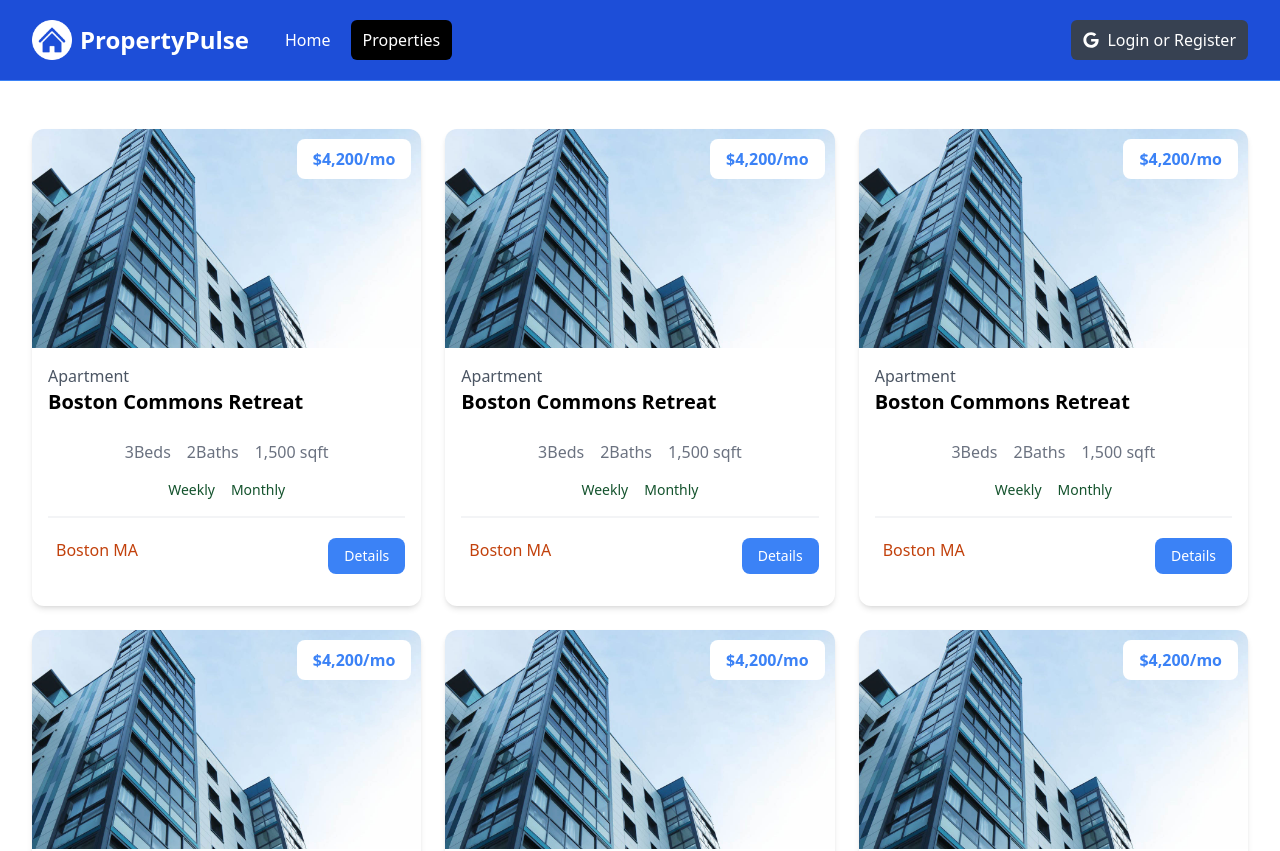
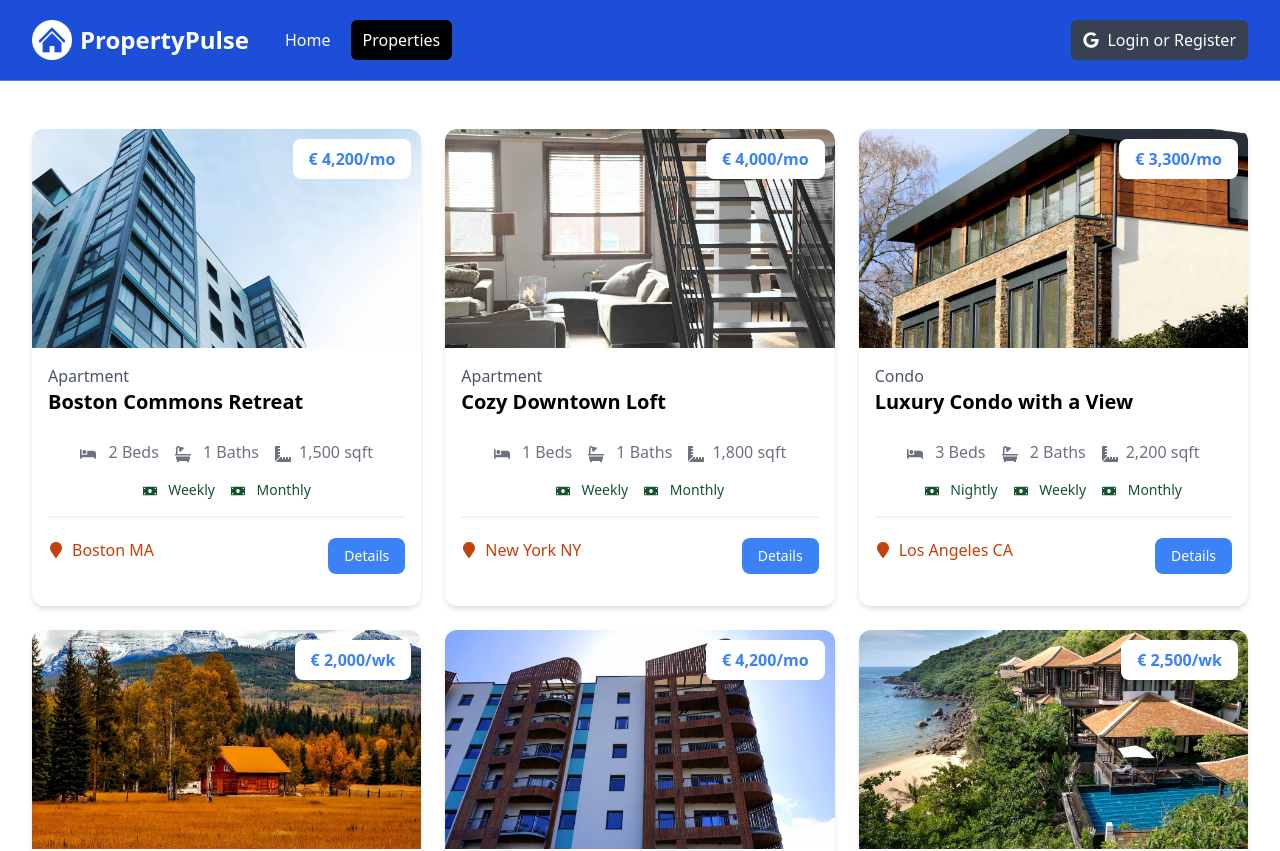
Before and after one commit to kwibus2000/propertypulse, a Next.js app: page /properties in a window 1280 px wide. Shown: the top 851 px of the page. Built offline with nearby package versions, Linux system fonts and the light colour scheme.

Commit message:
Add  Property Card Dynamic Data

```diff
--- a/components/PropertyCard.jsx
+++ b/components/PropertyCard.jsx
@@ -1,57 +1,96 @@
-const PropertyCard = () => {
+import Image from 'next/image';
+import Link from 'next/link';
+import {
+  FaBed,
+  FaBath,
+  FaRulerCombined,
+  FaMoneyBill,
+  FaMapMarker
+} from 'react-icons/fa';
+
+const PropertyCard = ({ property }) => {
+  const getRateDisplay = () => {
+    const { rates } = property;
+
+    if (rates.monthly) {
+      return `${rates.monthly.toLocaleString()}/mo`;
+    } else if (rates.weekly) {
+      return `${rates.weekly.toLocaleString()}/wk`;
+    } else if (rates.nightly) {
+      return `${rates.nightly.toLocaleString()}/night`;
+    }
+  };
+
   return (
     <div className='rounded-xl shadow-md relative'>
-      <img
-        src='images/properties/a1.jpg'
+      <Image
+        src={`/images/properties/${property.images[0]}`}
         alt=''
+        height={0}
+        width={0}
+        sizes='100vw'
         className='w-full h-auto rounded-t-xl'
       />
       <div className='p-4'>
         <div className='text-left md:text-center lg:text-left mb-6'>
-          <div className='text-gray-600'>Apartment</div>
-          <h3 className='text-xl font-bold'>Boston Commons Retreat</h3>
+          <div className='text-gray-600'>{property.type}</div>
+          <h3 className='text-xl font-bold'>{property.name}</h3>
         </div>
         <h3 className='absolute top-[10px] right-[10px] bg-white px-4 py-2 rounded-lg text-blue-500 font-bold text-right md:text-center lg:text-right'>
-          $4,200/mo
+          € {getRateDisplay()}
         </h3>
 
         <div className='flex justify-center gap-4 text-gray-500 mb-4'>
           <p>
-            <i className='fa-solid fa-bed'></i> 3
+            <FaBed className='inline mr-2' /> {property.beds}{' '}
             <span className='md:hidden lg:inline'>Beds</span>
           </p>
           <p>
-            <i className='fa-solid fa-bath'></i> 2
+            <FaBath className='inline mr-2' /> {property.baths}{' '}
             <span className='md:hidden lg:inline'>Baths</span>
           </p>
           <p>
-            <i className='fa-solid fa-ruler-combined'></i>
-            1,500 <span className='md:hidden lg:inline'>sqft</span>
+            <FaRulerCombined className='inline mr-2' />
+            {property.square_feet.toLocaleString()}{' '}
+            <span className='md:hidden lg:inline'>sqft</span>
           </p>
         </div>
 
         <div className='flex justify-center gap-4 text-green-900 text-sm mb-4'>
-          <p>
-            <i className='fa-solid fa-money-bill'></i> Weekly
-          </p>
-          <p>
-            <i className='fa-solid fa-money-bill'></i> Monthly
-          </p>
+          {property.rates.nightly && (
+            <p>
+              <FaMoneyBill className='inline mr-2' /> Nightly
+            </p>
+          )}
+
+          {property.rates.weekly && (
+            <p>
+              <FaMoneyBill className='inline mr-2' /> Weekly
+            </p>
+          )}
+
+          {property.rates.monthly && (
+            <p>
+              <FaMoneyBill className='inline mr-2' /> Monthly
+            </p>
+          )}
         </div>
 
         <div className='border border-gray-100 mb-5'></div>
 
         <div className='flex flex-col lg:flex-row justify-between mb-4'>
           <div className='flex align-middle gap-2 mb-4 lg:mb-0'>
-            <i className='fa-solid fa-location-dot text-lg text-orange-700'></i>
-            <span className='text-orange-700'> Boston MA </span>
+            <FaMapMarker className='text-orange-700 mt-1' />
+            <span className='text-orange-700'>
+              {property.location.city} {property.location.state}
+            </span>
           </div>
-          <a
-            href='property.html'
+          <Link
+            href={`/properties/${property._id}`}
             className='h-[36px] bg-blue-500 hover:bg-blue-600 text-white px-4 py-2 rounded-lg text-center text-sm'
           >
             Details
-          </a>
+          </Link>
         </div>
       </div>
     </div>
```
